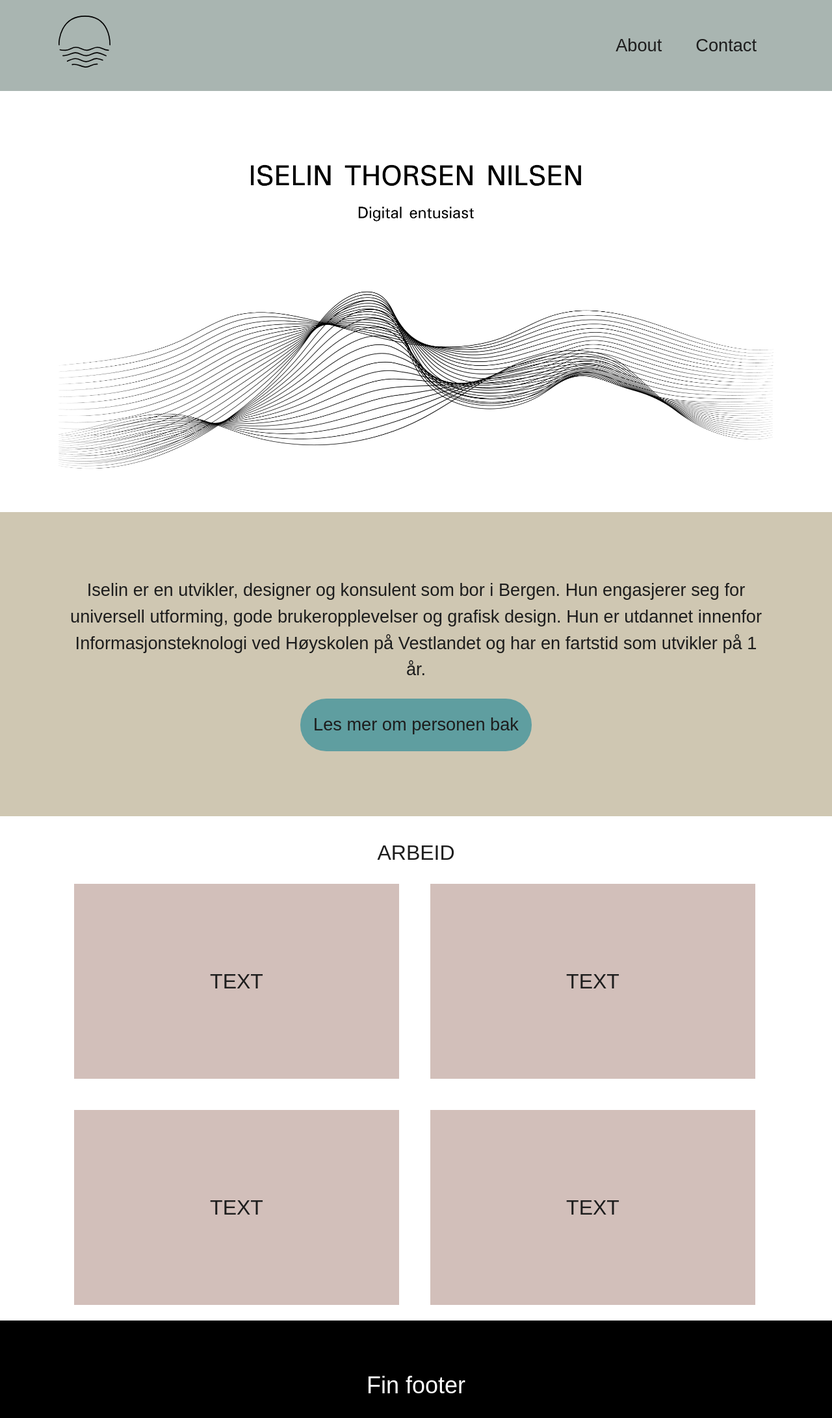
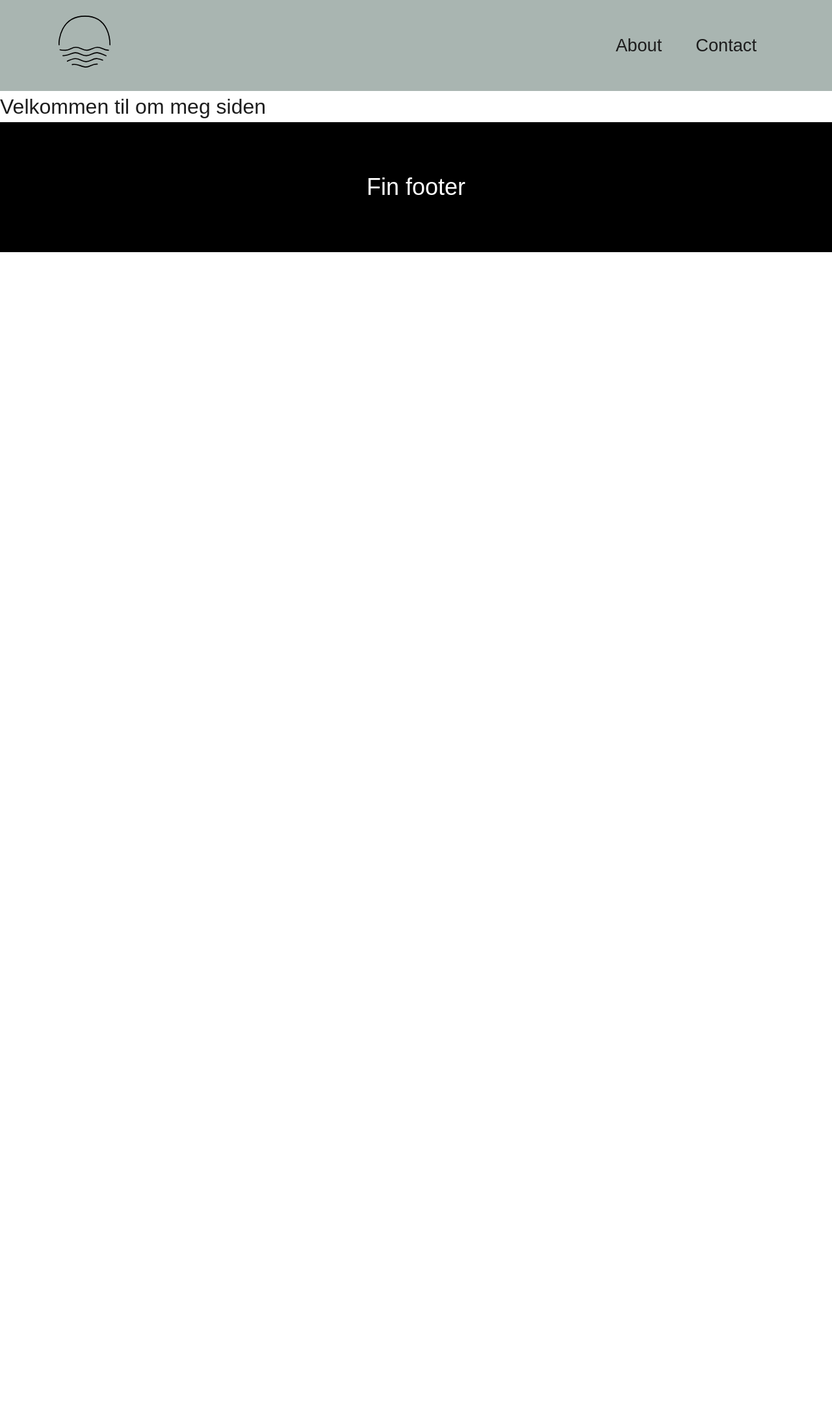
Before and after one commit to isetho/Iselin-Webpage, a React (Create React App) app: page /about in a window 1280 px wide. Shown: the top 2182 px of the page at 65% size. After the commit the page ends 800 px from the top, so only its background shows below. Built offline with nearby package versions, Linux system fonts and the light colour scheme; a web font is replaced by a local one.

Commit message:
Implemented routes pages

```diff
--- a/src/App.js
+++ b/src/App.js
@@ -1,25 +1,24 @@
+import { BrowserRouter, Routes, Route } from "react-router-dom";
+
 import "./App.scss";
 import Header from "./components/header";
 import Footer from "./components/footer";
-import Hero from "./components/hero";
-import Card from "./components/card";
-import Intro from "./components/intro";
+
+import Home from "./pages/home";
+import About from "./pages/about";
+import Contact from "./pages/contact";
 
 function App() {
   return (
     <div className="app">
-      <Header />
-      <Hero name="Hero" />
-      <Intro buttonLink="https://stardewvalleywiki.com/Stardew_Valley_Wiki" />
-      <div className="content">
-        <h1>Arbeid</h1>
-        <div className="content-items">
-          <Card />
-          <Card />
-          <Card />
-          <Card />
-        </div>
-      </div>
+      <BrowserRouter>
+        <Header />
+        <Routes>
+          <Route path="/" element={<Home />} />
+          <Route path="/about" element={<About />} />
+          <Route path="/contact" element={<Contact />} />
+        </Routes>
+      </BrowserRouter>
       <Footer name="Fin footer" />
     </div>
   );
--- a/src/components/header.js
+++ b/src/components/header.js
@@ -1,19 +1,18 @@
 import logo from "../assets/logo.svg";
+import { Link } from "react-router-dom";
 
 function Header() {
   return (
     <header>
-      <div className="header-content">
-        <a href="https://stardewvalleywiki.com/Stardew_Valley_Wiki">
+      <nav className="header-content">
+        <Link to="/">
           <img src={logo} />
-        </a>
+        </Link>
         <div className="header-links">
-          <a href="https://stardewvalleywiki.com/Stardew_Valley_Wiki">About</a>
-          <a href="https://stardewvalleywiki.com/Stardew_Valley_Wiki">
-            Contact
-          </a>
+          <Link to="/about">About</Link>
+          <Link to="/contact">Contact</Link>
         </div>
-      </div>
+      </nav>
     </header>
   );
 }
--- /dev/null
+++ b/src/pages/about.js
@@ -0,0 +1,5 @@
+function About() {
+  return <h1>Velkommen til om meg siden</h1>;
+}
+
+export default About;
--- /dev/null
+++ b/src/pages/contact.js
@@ -0,0 +1,5 @@
+function Contact() {
+  return <h1>Velkommen til kontaktsiden</h1>;
+}
+
+export default Contact;
--- /dev/null
+++ b/src/pages/home.js
@@ -0,0 +1,23 @@
+import Hero from "../components/hero";
+import Card from "../components/card";
+import Intro from "../components/intro";
+
+function Home() {
+  return (
+    <div>
+      <Hero name="Hero" />
+      <Intro buttonLink="https://stardewvalleywiki.com/Stardew_Valley_Wiki" />
+      <div className="content">
+        <h1>Arbeid</h1>
+        <div className="content-items">
+          <Card />
+          <Card />
+          <Card />
+          <Card />
+        </div>
+      </div>
+    </div>
+  );
+}
+
+export default Home;
```
